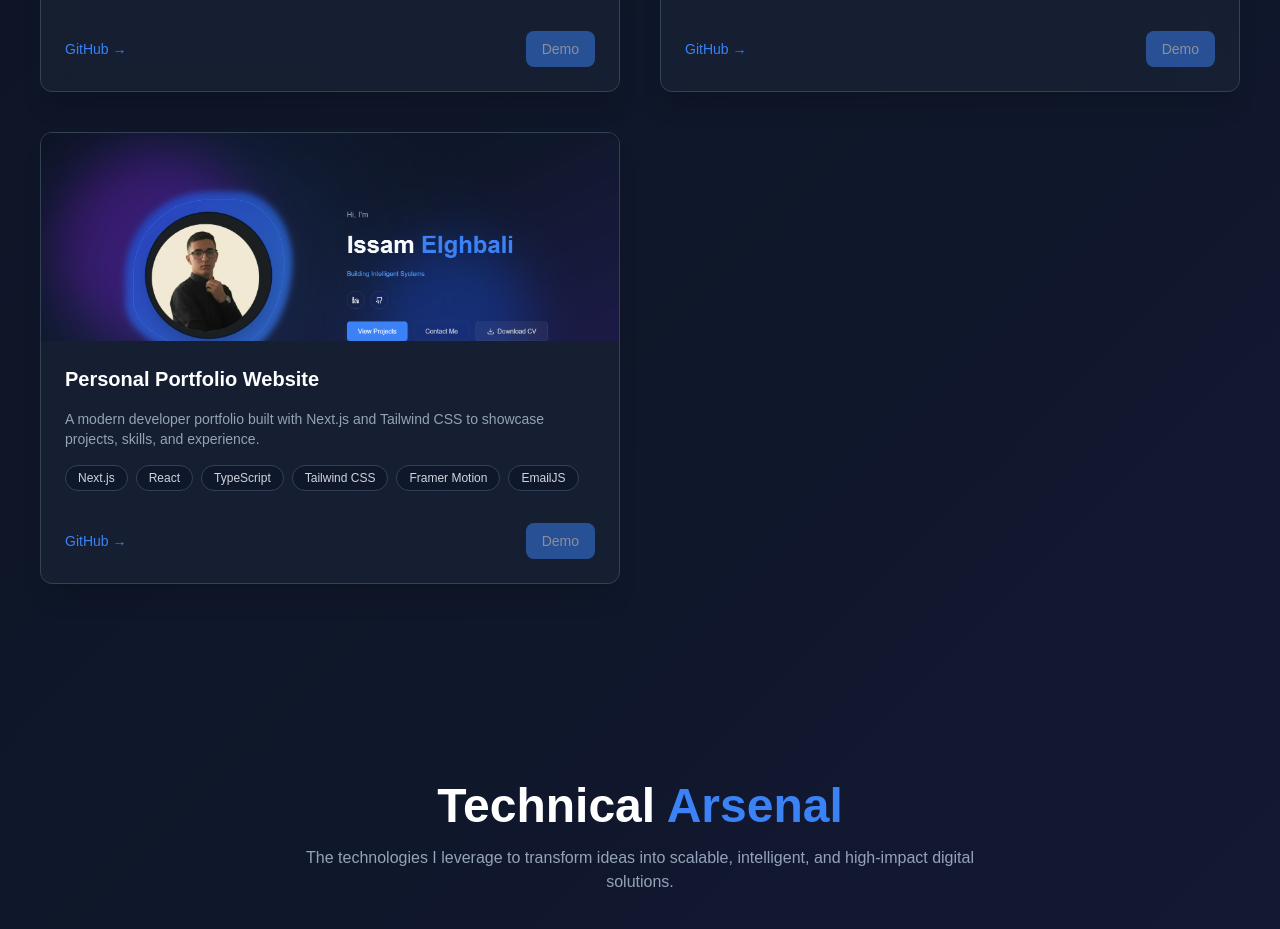
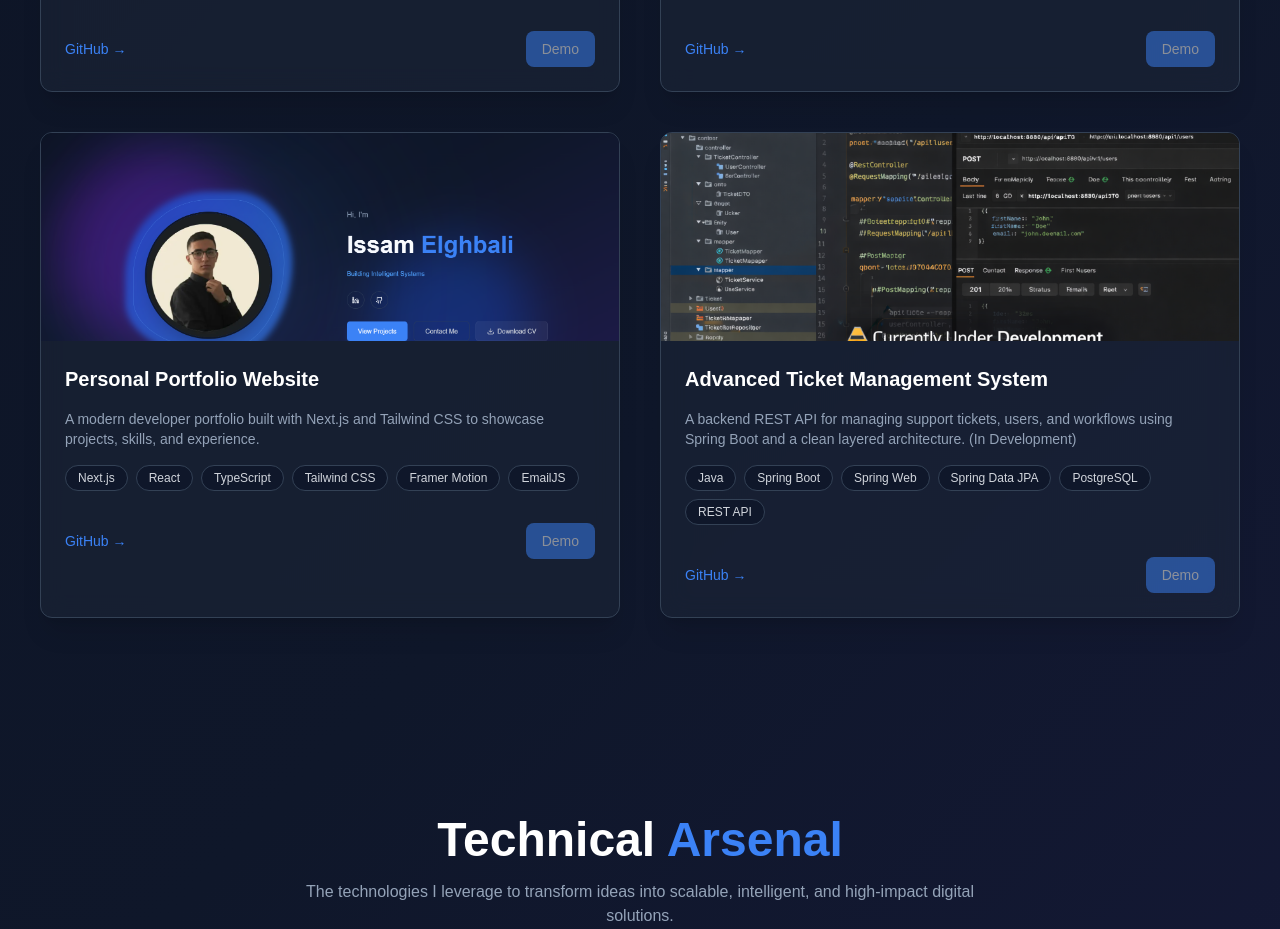
Before and after one commit to Elghbali01/portfolio, a Next.js app: page / in a window 1280 px wide. Shown: the part 2820-3749 px from the top of the page. Built offline with nearby package versions, Linux system fonts and the light colour scheme.

Commit message:
add project

```diff
--- a/data/projects.ts
+++ b/data/projects.ts
@@ -149,4 +149,49 @@ The architecture follows a component-based structure with centralized project da
     github: "https://github.com/Elghbali01/portfolio.git",
     image: "/portfolio.png",
   },
+  {
+    title: "Advanced Ticket Management System",
+    slug: "ticket-management-system",
+    category: "Backend / Enterprise Application",
+
+    shortDescription:
+      "A backend REST API for managing support tickets, users, and workflows using Spring Boot and a clean layered architecture. (In Development)",
+
+    fullDescription: `
+This project is a backend REST API developed with Spring Boot to simulate a real-world ticket management system used in companies to handle incidents, support requests, and internal tasks.
+
+The system allows different types of users (User, Agent, Admin) to interact with tickets through a structured workflow.
+
+Key features include:
+- User management and authentication preparation
+- Ticket creation and lifecycle workflow (OPEN, IN_PROGRESS, RESOLVED, CLOSED)
+- Clean layered architecture (Controller, Service, Repository)
+- DTO pattern to protect internal entities
+- Mapper layer for object transformation
+- RESTful API design
+- Validation using Jakarta Validation
+- Database persistence with Spring Data JPA
+
+This project focuses on building a professional backend architecture similar to what is used in enterprise environments.
+
+It demonstrates:
+- REST API development
+- Clean architecture principles
+- DTO & Mapper patterns
+- Spring Boot backend design
+  `,
+
+    technologies: [
+      "Java",
+      "Spring Boot",
+      "Spring Web",
+      "Spring Data JPA",
+      "PostgreSQL",
+      "REST API",
+    ],
+
+    github: "https://github.com/Elghbali01/ticket-system",
+
+    image: "/ticket-system.png",
+  },
 ];
```
Also changed, not shown: public/ticket-system.png (added).
